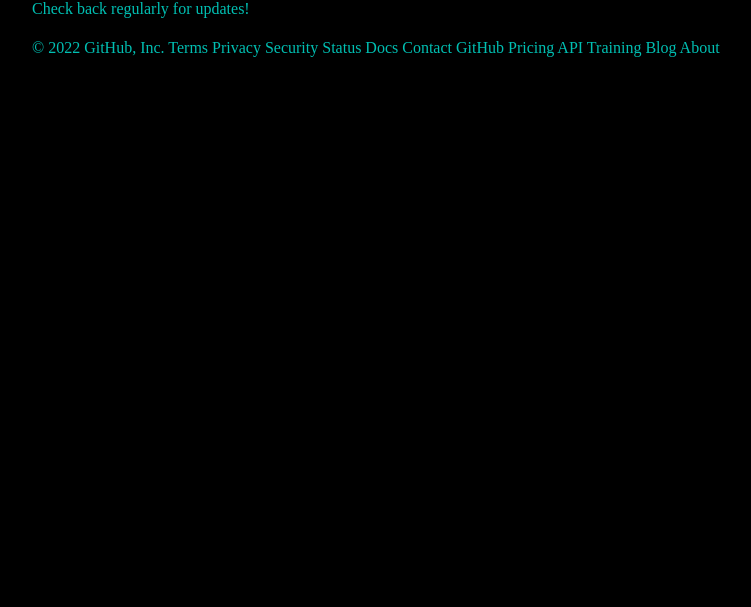
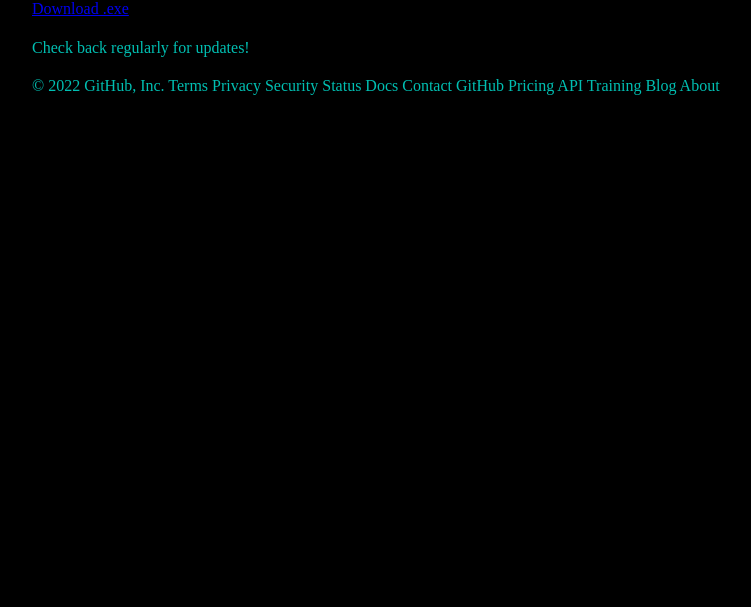
Before and after one commit to daytonroberts/Gridiron-Visuals, a plain HTML site: page index.html in a window 1280 px wide. Shown: the part 193-800 px from the top of the page, without its empty margins (208-959 px from the left). Drawn offline with Linux system fonts and the light colour scheme.

Commit message:
Update index.html

```diff
--- a/index.html
+++ b/index.html
@@ -68,6 +68,8 @@
 
 <h1>Download Here</h1>
 
+	<a href="https://github.com/daytonroberts/gv-home/raw/main/MyProject2.exe" download>Download .exe</a>
+
 	<p>Check back regularly for updates!</p>
 
 </body>
```
